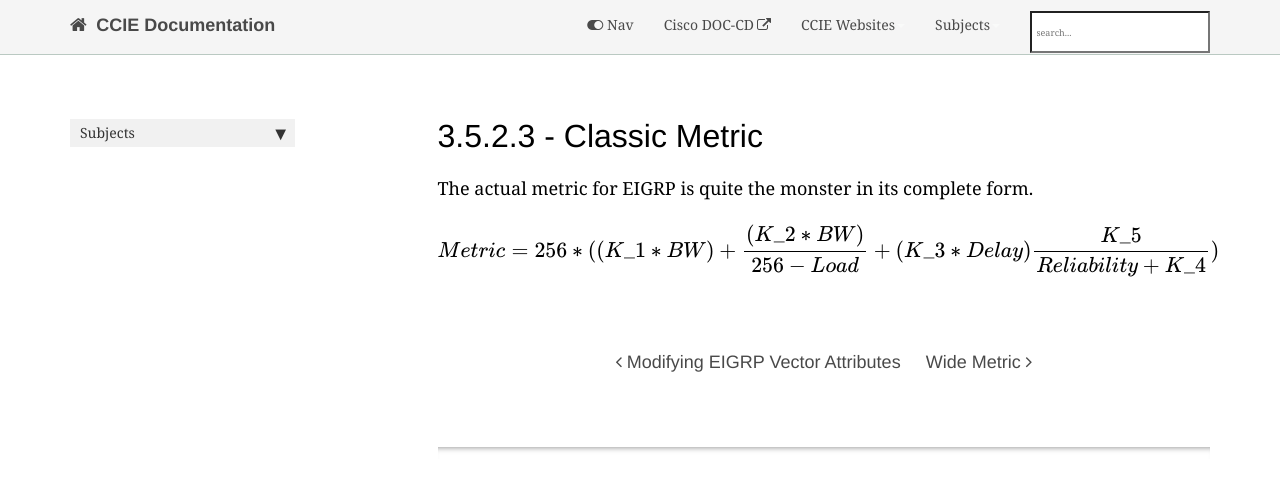
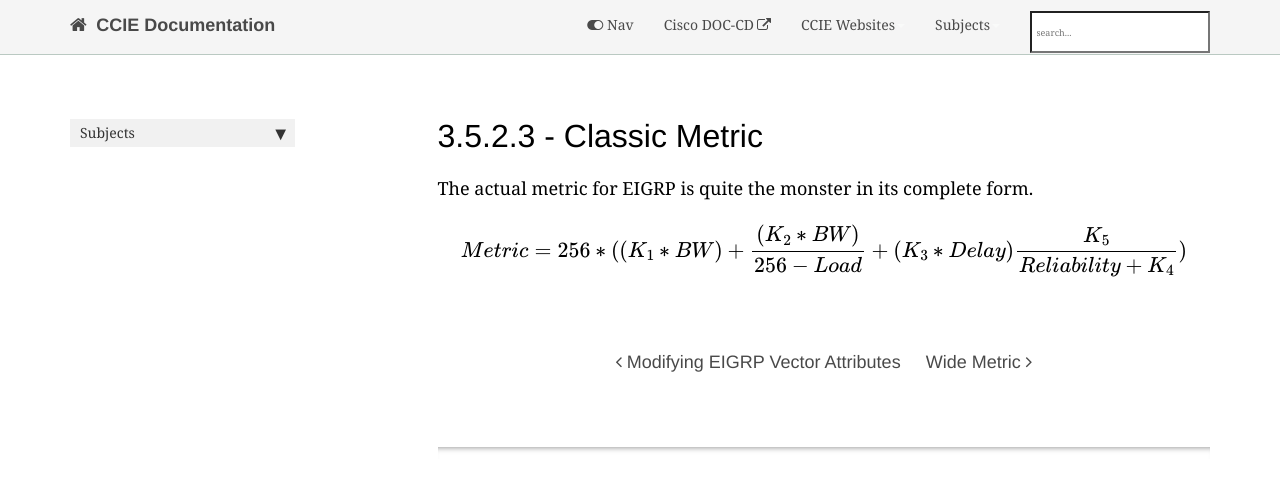
Before and after one commit to bsrandall/CCIE, a Jekyll site: the page built from pages/eigrp/3.5.2.3.md, in a window 1280 px wide. Shown: the top 490 px of the page. Built offline with Jekyll 4.4.1, drawn with Linux system fonts in a browser that asks for light colours; nearby versions of some CDN libraries; formulas are drawn with MathJax 3; comment, search, counter and statistics services are not loaded.

Commit message:
05-22-2017 6

```diff
--- a/pages/eigrp/3.5.2.3.md
+++ b/pages/eigrp/3.5.2.3.md
@@ -14,5 +14,5 @@ folder: eigrp
 The actual metric for EIGRP is quite the monster in its complete form.
 
 $$
-Metric = 256 * ((K\_1 * BW) + \frac{(K\_2*BW)}{256-Load} + (K\_3*Delay)\frac{K\_5}{Reliability + K\_4})
+Metric = 256 * ((K_1 * BW) + \frac{(K_2*BW)}{256-Load} + (K_3*Delay)\frac{K_5}{Reliability + K_4})
 $$
```
